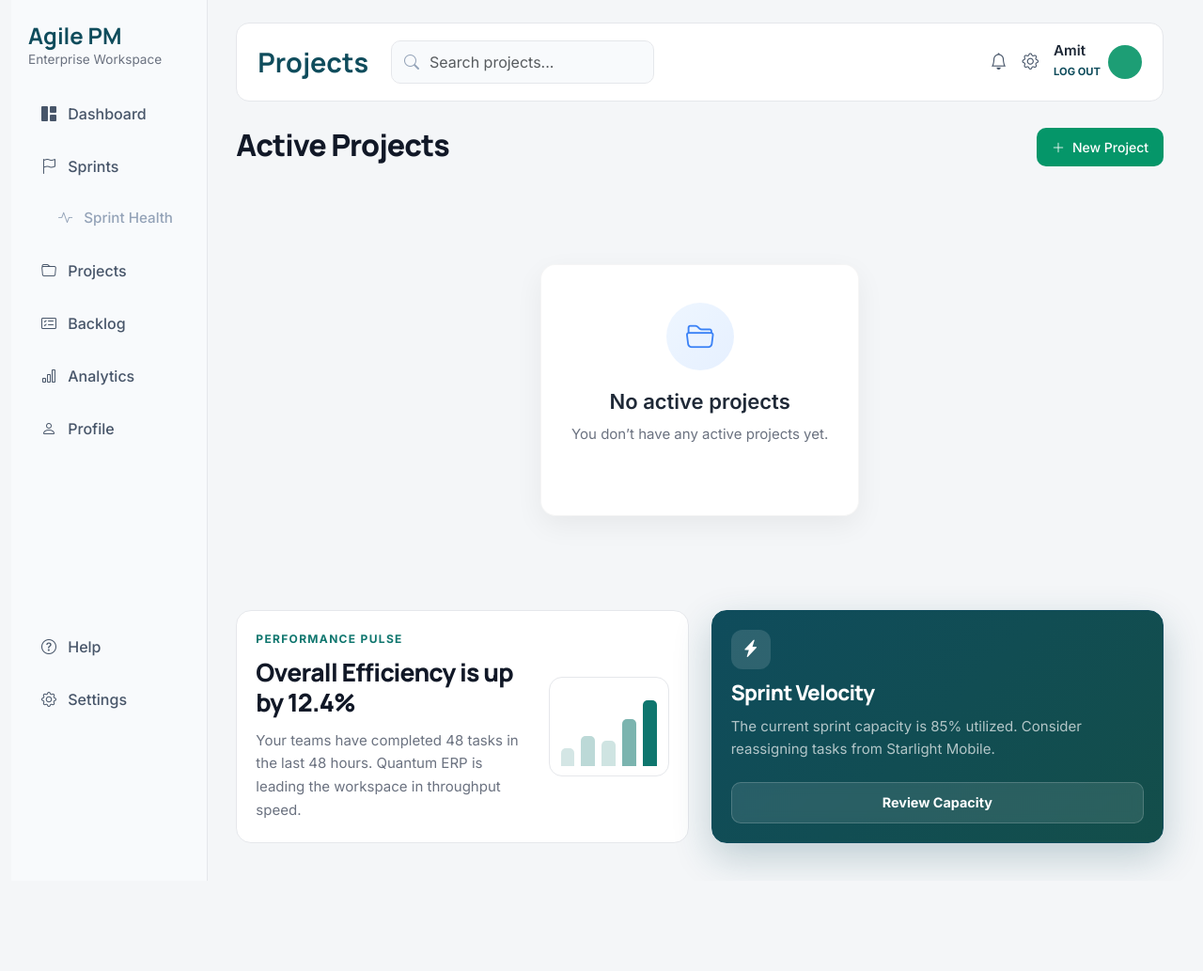
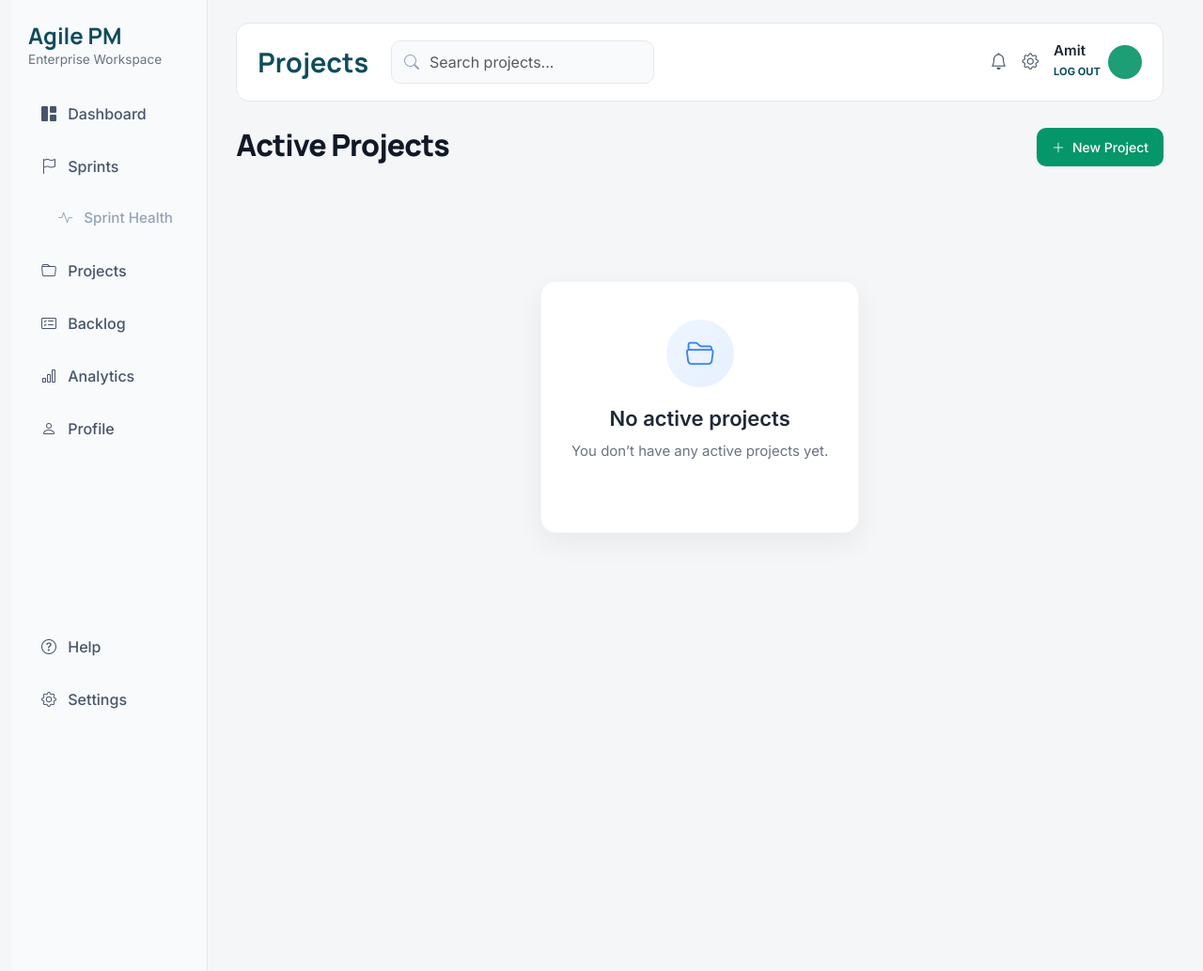
Before and after one commit to amitmath/CITS5505-Project, a Flask app: template app/templates/project.html in a window 1280 px wide. Shown: the whole page at 94% size. Before the commit the page ends 937 px from the top, so only its background shows below. Run offline with Flask 3, Linux system fonts and the light colour scheme; the template is opened without the code that fills it, so the values that code supplies are empty.

Commit message:
update styling
Co-authored-by: Copilot <copilot@github.com>

```diff
--- a/app/static/css/project_styles.css
+++ b/app/static/css/project_styles.css
@@ -84,14 +84,17 @@ body {
 }
 
 .project-grid {
-  display: flex;
-  margin-top: 40px;
+  margin-top: 50px;
+  display: grid;
+  grid-auto-flow: column;
+  grid-template-rows: repeat(2, minmax(300px, auto));
+  grid-auto-columns: minmax(360px, 1fr);
   gap: 24px;
   overflow-x: auto;
-  padding-bottom: 16px;
+  overflow-y: hidden;
+  padding: 8px 0 18px;
   scroll-snap-type: x mandatory;
 }
-
 /* project cards */
 
 .project-page-card,
@@ -103,8 +106,8 @@ body {
 }
 
 .project-page-card {
+  width: 100%;
   min-width: 360px;
-  flex: 0 0 360px;
   scroll-snap-align: start;
 }
 
@@ -124,12 +127,6 @@ body {
 
 .project-grid::-webkit-scrollbar-thumb:hover {
   background: #64748b;
-}
-
-.project-page-card:hover {
-  transform: translateY(-6px);
-  border-color: #d7dee8;
-  box-shadow: 0 12px 30px rgba(15, 23, 42, 0.08);
 }
 
 .project-card-top,
--- a/app/templates/project.html
+++ b/app/templates/project.html
@@ -99,48 +99,6 @@ topbar_search_placeholder = 'Search projects...' %} {% include
   {% endif %}
 </section>
 
-{# Summary section (performance + sprint details) #}
-
-<section class="project-insight-grid">
-  <article class="performance-card project-fade project-delay-5">
-    <div class="performance-copy">
-      <p class="insight-label">Performance Pulse</p>
-      <h2>
-        Overall Efficiency is up<br />
-        by {{ efficiency_change | default('12.4') }}%
-      </h2>
-      <p>
-        Your teams have completed {{ completed_tasks | default('48') }} tasks in
-        the last 48 hours. {{ top_project_name | default('Quantum ERP') }} is
-        leading the workspace in throughput speed.
-      </p>
-    </div>
-
-    <div class="mini-chart" aria-label="Performance bar chart">
-      <span style="height: 24%; opacity: 0.18"></span>
-      <span style="height: 40%; opacity: 0.28"></span>
-      <span style="height: 34%; opacity: 0.2"></span>
-      <span style="height: 62%; opacity: 0.55"></span>
-      <span style="height: 88%; opacity: 1"></span>
-    </div>
-  </article>
-
-  <article class="velocity-panel project-fade project-delay-6">
-    <div class="velocity-panel-icon">
-      <i class="bi bi-lightning-charge-fill"></i>
-    </div>
-    <h2>Sprint Velocity</h2>
-    <p>
-      The current sprint capacity is {{ sprint_velocity | default('85') }}%
-      utilized. Consider reassigning tasks from {{ at_risk_project_name |
-      default('Starlight Mobile') }}.
-    </p>
-    <a href="{{ url_for('sprints') }}" class="review-capacity-btn"
-      >Review Capacity</a
-    >
-  </article>
-</section>
-
 <div class="project-modal-backdrop" id="projectModal">
   <div class="project-modal-card">
     <div class="project-modal-header">
```
